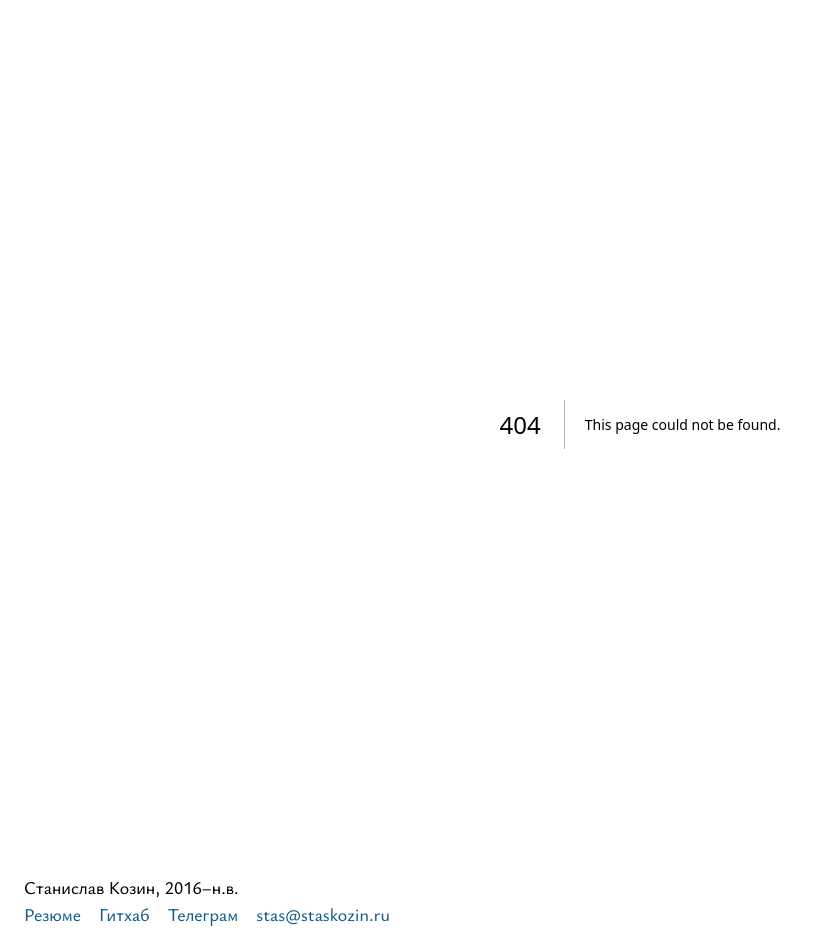
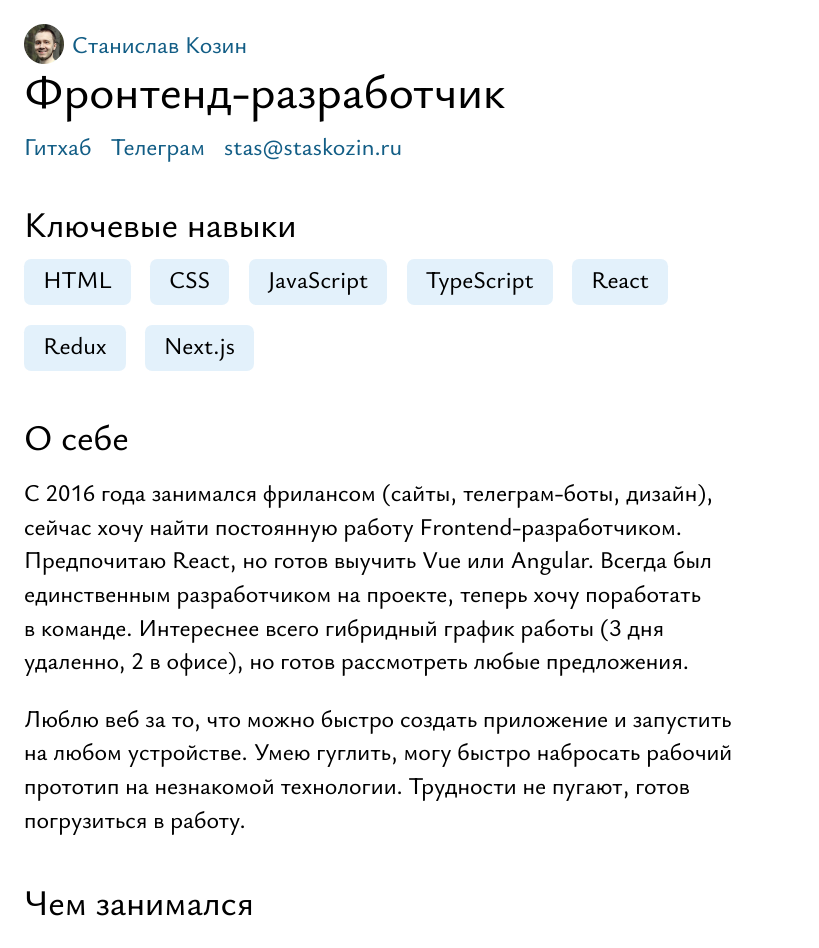
Before and after one commit to staskozin/website, a Next.js app: page /cv in a window 1280 px wide. Before the commit this address had no page. Shown: the top 948 px of the page, without its empty margins (0-819 px from the left). Built offline with nearby package versions, Linux system fonts and the light colour scheme.

Commit message:
Добавил страницу с резюме

```diff
--- /dev/null
+++ b/src/app/cv/page.tsx
@@ -0,0 +1,16 @@
+import Header from '@/components/Header'
+import Resume from '@/components/Resume'
+import type { Metadata } from 'next'
+
+export const metadata: Metadata = {
+  title: 'Резюме Станислава Козина, веб-разработчика',
+}
+
+export default function Cv() {
+  return (
+    <>
+      <Header title='Фронтенд-разработчик' />
+      <Resume />
+    </>
+  )
+}
--- a/src/components/Footer.tsx
+++ b/src/components/Footer.tsx
@@ -1,13 +1,23 @@
+'use client'
+
+import Link from 'next/link'
+
 import s from './Footer.module.css'
+import { usePathname } from 'next/navigation'
+
 
 export default function Footer() {
+  const pathname = usePathname()
+
   return (
     <footer className={s.footer}>
       <span>Станислав Козин, 2016–н.в.</span>
       <ul className={s.contacts}>
-        <li>
-          <a href="https://hh.ru/resume/d0c04ea9ff044224bc0039ed1f794536703956">Резюме</a>
-        </li>
+        {pathname !== '/cv' ? (
+          <li>
+            <Link href="/cv">Резюме</Link>
+          </li>
+        ) : null}
         <li>
           <a href="https://github.com/staskozin">Гитхаб</a>
         </li>
--- a/src/components/Header.tsx
+++ b/src/components/Header.tsx
@@ -31,9 +31,11 @@ export default function Header(props: HeaderProps) {
           <li>{props.subtitle}</li>
         ) : (
           <>
-            <li>
-              <a href="https://hh.ru/resume/d0c04ea9ff044224bc0039ed1f794536703956">Резюме</a>
-            </li>
+            {pathname !== '/cv' ? (
+              <li>
+                <Link href="/cv">Резюме</Link>
+              </li>
+            ) : null}
             <li>
               <a href="https://github.com/staskozin">Гитхаб</a>
             </li>
--- /dev/null
+++ b/src/components/Resume.module.css
@@ -0,0 +1,52 @@
+.resume {
+  max-width: 59ch;
+  line-height: 1.4;
+}
+
+.resume h2 {
+  font-weight: normal;
+  margin: 1.1em 0 -0.25em;
+}
+
+.resume p {
+  margin: 1em 0;
+}
+
+.resume ul {
+  list-style-type: none;
+  padding-left: 1.2em;
+}
+
+.resume > ul {
+  padding: 0;
+}
+
+.resume li {
+  margin: 0.3em 0;
+}
+
+.resume ul li::before {
+  content: '—';
+  color: #bcbcbc;
+  margin-right: 0.3em;
+}
+
+.skills {
+  display: flex;
+  flex-wrap: wrap;
+  gap: 0.8em;
+  margin-top: 0.8em;
+}
+
+.skills li {
+  display: inline-block;
+  background: #e3f1fb;
+  margin: 0;
+  padding: 0.2em 0.8em 0.35em;
+  border-radius: 0.3em;
+}
+
+.skills li::before,
+.contacts li::before {
+  content: none !important;
+}
--- /dev/null
+++ b/src/components/Resume.tsx
@@ -0,0 +1,46 @@
+import s from './Resume.module.css'
+
+export default function Resume() {
+  return (
+    <div className={s.resume}>
+      <h2 id="skills">Ключевые навыки</h2>
+      <ul className={s.skills}>
+        <li>HTML</li>
+        <li>CSS</li>
+        <li>JavaScript</li>
+        <li>TypeScript</li>
+        <li>React</li>
+        <li>Redux</li>
+        <li>Next.js</li>
+      </ul>
+      <h2 id="about">О&nbsp;себе</h2>
+      <p>С&nbsp;2016 года занимался фрилансом (сайты, телеграм-боты, дизайн), сейчас хочу найти постоянную работу Frontend-разработчиком. Предпочитаю React, но&nbsp;готов выучить Vue или Angular. Всегда был единственным разработчиком на&nbsp;проекте, теперь хочу поработать в&nbsp;команде. Интереснее всего гибридный график работы (3&nbsp;дня удаленно, 2&nbsp;в офисе), но&nbsp;готов рассмотреть любые предложения.</p>
+      <p>Люблю веб за&nbsp;то, что можно быстро создать приложение и&nbsp;запустить на&nbsp;любом устройстве. Умею гуглить, могу быстро набросать рабочий прототип на&nbsp;незнакомой технологии. Трудности не&nbsp;пугают, готов погрузиться в&nbsp;работу.</p>
+      <h2 id="work">Чем занимался</h2>
+      <p>Мой отец занимается интернет-торговлей, а&nbsp;я&nbsp;помогаю ему со&nbsp;всем, что связано с&nbsp;ИТ. В&nbsp;частности:</p>
+      <ul>
+        <li>Cоздавал и&nbsp;поддерживал интернет-магазины на&nbsp;готовом движке: устанавливал и&nbsp;настраивал модули, модифицировал стандартный шаблон, верстал шаблоны с&nbsp;нуля.</li>
+        <li>Для двух магазинов создал конструкторы товаров:<ul>
+          <li><a href="https://profkoptilnya.ru/constructor">https://profkoptilnya.ru/constructor</a> коптильни,</li>
+          <li><a href="https://stolpodnos.ru/constructor">https://stolpodnos.ru/constructor</a> столики для завтрака в&nbsp;постель.</li>
+        </ul>
+        </li>
+        <li>Разработал программу, которая генерирует картинки для карточек товаров на&nbsp;маркетплейсах (инфографику). Для генерации нужно заполнить Excel-таблицу и&nbsp;сверстать HTML-шаблон. Программа распарсит таблицу, откроет Chrome, подставит в&nbsp;шаблон данные и&nbsp;сделает скриншоты, которые сохранятся по&nbsp;указанному пути.</li>
+      </ul>
+      <p>Стек: HTML, CSS, JavaScript, TypeScript, React, Redux, Puppeteer, OpenCart.</p>
+      <p>Другим заказчиком является компания, занимающаяся поставками электрооборудования. Для них я&nbsp;делал следующее:</p>
+      <ul>
+        <li>Разработал программу, интегрирующую каталог товаров Siemens в&nbsp;систему &laquo;Мой склад&raquo;.</li>
+        <li>На&nbsp;основе интегратора сделал небольшую админку и&nbsp;телеграм-бота.</li>
+        <li>Создал сайты-каталоги продукции, один реализован как полноценный интернет-магазин, а&nbsp;другой как сайт-визитка:<ul>
+          <li><a href="https://vesko.info">https://vesko.info</a></li>
+          <li><a href="https://avorio.biz">https://avorio.biz</a></li>
+        </ul>
+        </li>
+      </ul>
+      <p>Стек: Node.js, TypeScript, Fastify, Puppeteer, React, TypeScript, Telegram API, OpenCart.</p>
+      <p>Помимо этого, делал разные небольшие проекты. Например, сайт для салона картин, на&nbsp;котором, собственно, можно выбрать и&nbsp;заказать картину (<a href="https://salon-kartin.ru/">https://salon-kartin.ru/</a>). Некоторые проекты, потерявшие актуальность, заархивированы на&nbsp;моём сайте (<a href="https://staskozin.ru/">https://staskozin.ru/</a>).</p>
+      <p>Мои сайты хорошо работают во&nbsp;всех браузерах, кроме совсем древних, типа IE11.</p>
+    </div>
+  )
+}
```
